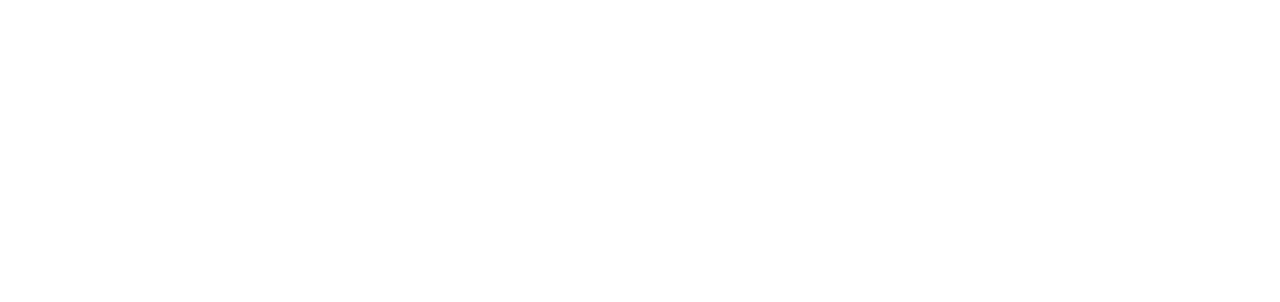
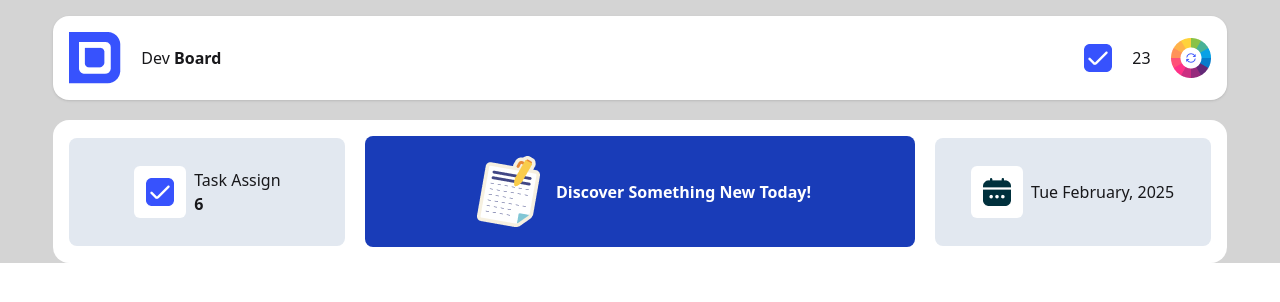
Before and after one commit to 1munni/Assignment-no-5, a plain HTML site: page index.html in a window 1280 px wide. Drawn offline with nearby package versions, Linux system fonts and the light colour scheme.

Commit message:
second section

```diff
--- a/index.html
+++ b/index.html
@@ -1,11 +1,59 @@
 <!DOCTYPE html>
 <html lang="en">
-<head>
     <meta charset="UTF-8">
     <meta name="viewport" content="width=device-width, initial-scale=1.0">
     <title>Dev Board</title>
+    <link href="https://cdn.jsdelivr.net/npm/daisyui@5.0.0-beta.9/daisyui.css" rel="stylesheet" type="text/css" />
+<script src="https://cdn.jsdelivr.net/npm/@tailwindcss/browser@4"></script>
 </head>
-<body>
+<body class="bg-neutral-300 mx-auto">
+    <header class="pt-4">
+        <nav class="mx-auto w-11/12 p-4 rounded-2xl bg-white mb-5 pt-4  shadow-sm">
+           <div class="flex justify-between items-center">
+             <!-- nav-start -->
+             <div class="flex justify-center items-center gap-5">
+                <img src="assets/logo.png" alt="">
+                <h2>Dev <span class="font-bold">Board</span></h2>
+            </div>
+            <!-- nav-ends -->
+            <div class="flex justify-center items-center gap-5">
+                <img src="assets/checkbox.png" alt="">
+                <h2>23</h2>
+                <img src="assets/theme-btn.png" alt="">
+            </div>
+           </div>
+        </nav>
+    </header>
+<!-- body-part -->
+ <main class="mx-auto w-11/12 p-4 bg-white rounded-2xl">
+    <div class="flex justify-center items-center gap-5  rounded-2xl">
+        <!-- task-assign-div -->
+        <div class="flex justify-center items-center gap-2 bg-slate-200 rounded-lg p-7 w-3/12">
+    <img class=" rounded-md p-3 bg-white border-none" src="assets/checkbox.png" alt="">
+    <div>
+        <p>Task Assign</p>
+        <p class="font-extrabold">6</p>
+    </div>
+        </div>
+        <!-- discover div -->
+        <div class="flex justify-center items-center gap-2 bg-blue-800 rounded-lg p-4 w-6/12">
+    <img src="assets/board.png" alt="">
+    <div>
+        <p class="text-white font-bold">Discover Something New Today!</p>
+    </div>
+        </div>
+        <!-- date div -->
+        <div class="flex justify-center items-center gap-2 bg-slate-200 rounded-lg p-7 w-3/12">
+    <img class=" rounded-md p-3 bg-white border-none" src="assets/calender.png" alt="">
+    <div>
+        <p>Tue February, 2025</p>
+    </div>
+        </div>
+     </div>
+
+
+
+ </main>
 
 </body>
 </html>
```
Also changed, not shown: tailwind.config.js (added).
